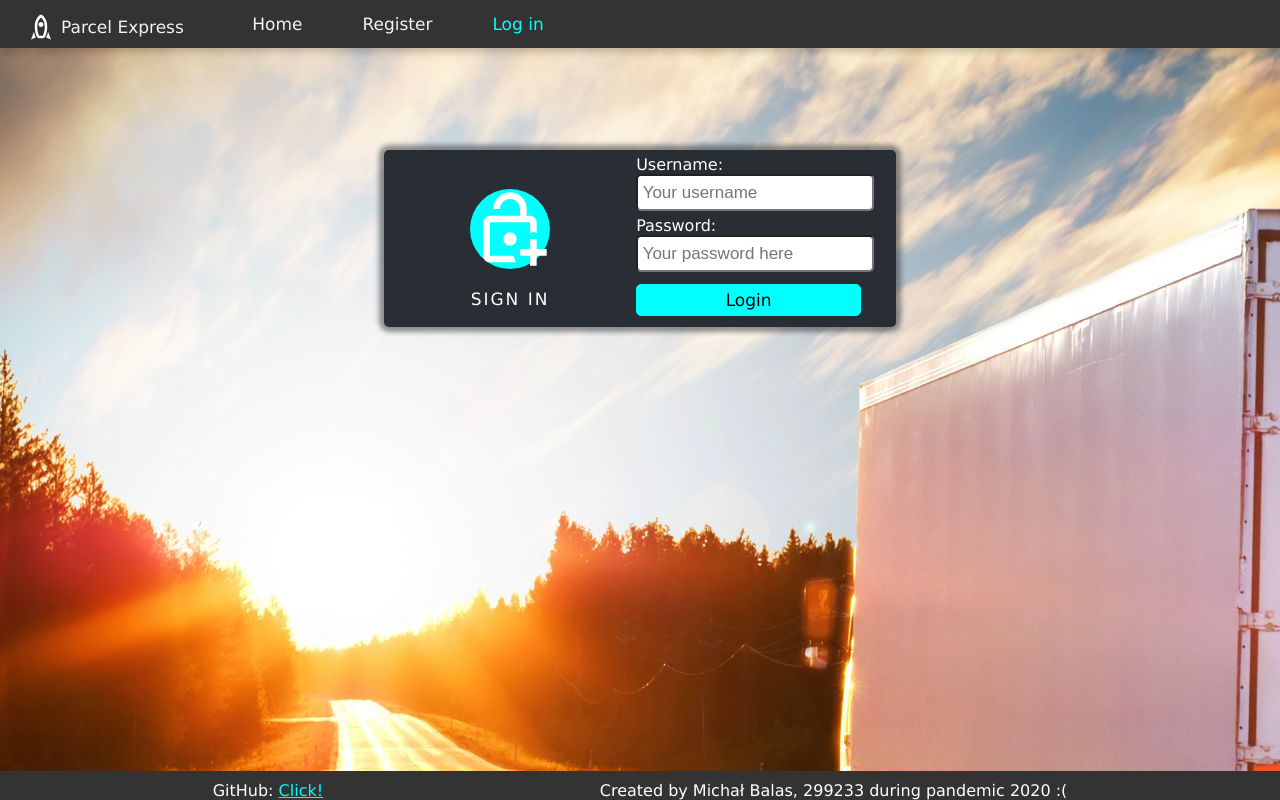
After one commit to Salabim-mb/lab_web, a Flask app: page /sender/login in a window 1280 px wide. The commit adds this page. Run offline with Flask 2, Linux system fonts and the light colour scheme.

Commit message:
added authentication and login page, does not return cookie yet

```diff
--- a/app/app.py
+++ b/app/app.py
@@ -1,18 +1,106 @@
 import os
 
-from flask import Flask, render_template, send_from_directory
+from flask import Flask, render_template, send_from_directory, request, make_response
+from dotenv import load_dotenv
+from flask_session import Session
+from redis import StrictRedis
+from bcrypt import checkpw, hashpw, gensalt
+
+load_dotenv()
+REDIS_HOST = os.getenv("REDIS_HOST")
+REDIS_PASS = os.getenv("REDIS_PASS")
+db = StrictRedis(REDIS_HOST, db=21, password=REDIS_PASS)
+
+SESSION_TYPE = "redis"
+SESSION_REDIS = db
+app = Flask(__name__)
+app.config.from_object(__name__)
+app.secret_key = os.getenv("SECRET_KEY")
+ses = Session(app)
+salt = gensalt(12)
+
 
 app = Flask(__name__, static_url_path="/static")
 
 
+# def check_username_available(login):
+#     return db.hexists(f'user:{login}', "email") is None
+
+
+def save_user(firstname, lastname, email, password, login, address):
+    try:
+        password = password.encode()
+        hashed = hashpw(password, salt)
+        db.hset(f'user:{login}', "password", hashed)
+        db.hset(f'user:{login}', "email", email)
+        db.hset(f'user:{login}', "firstname", firstname)
+        db.hset(f'user:{login}', "lastname", lastname)
+        db.hset(f'user:{login}', "address", address)
+        return True
+    except Exception:
+        return False
+
+
+def verify_user(login, password):
+    password = password.encode()
+    hashed = db.hget(f'user:{login}', 'password')
+    if not hashed:
+        print(f'Account for {login} does not exist')
+        return False
+    return checkpw(password, hashed)
+
+
+# FRONTEND
 @app.route('/')
 def render_main():
     return render_template("index.html")
 
 
-@app.route('/sender/register')
+@app.route('/sender/register', methods=['GET'])
 def render_sign_up():
     return render_template("register.html")
+
+
+@app.route('/sender/login', methods=['GET'])
+def render_sign_in():
+    return render_template("login.html")
+
+
+# BACKEND
+@app.route('/sender/register', methods=['POST'])
+def sign_up():
+    firstname = request.form.get("firstname")
+    lastname = request.form.get("lastname")
+    login = request.form.get("login")
+    password = request.form.get("password")
+    rep_password = request.form.get("rep_password")
+    email = request.form.get("email")
+    address = request.form.get("address")
+
+    if None in [firstname, lastname, login, password, email, address]:
+        return make_response('Invalid data -- some fields are empty.', 400)
+
+    if password != rep_password:
+        return make_response("Passwords don't match", 400)
+
+    save_user(firstname, lastname, email, password, login, address)
+
+    response = make_response("", 301)
+    response.headers["Location"] = "/sender/login"
+    return response
+
+
+@app.route('/sender/login', methods=['POST'])
+def sign_in():
+    login = request.form.get('login')
+    password = request.form.get('password')
+
+    if None in [login, password] or verify_user(login, password) is False:
+        return make_response('Invalid credentials', 400)
+
+    res = make_response("", 301)
+    res.headers['Location'] = "/dashboard"
+    return res
 
 
 @app.route('/favicon.ico')
@@ -22,4 +110,4 @@ def favicon():
 
 
 if __name__ == '__main__':
-    app.run()
+    app.run(host="0.0.0.0", port=5000)
--- a/app/static/resources/register.js
+++ b/app/static/resources/register.js
@@ -7,7 +7,7 @@ window.onload = () => {
 }
 
 let postRegister = async (data) => {
-    let url = `${BACKEND_PATH}sender/register`;
+    let url = `/sender/register`;
 
     const res = await fetch(url, {
         method: "POST",
--- a/app/templates/index.html
+++ b/app/templates/index.html
@@ -19,6 +19,7 @@
             </div>
             <a class="active" href="/">Home</a>
             <a href="/sender/register">Register</a>
+            <a href="/sender/login">Log in</a>
         </header>
         <div class="parallax__bg top">
             <div class="caption">
--- /dev/null
+++ b/app/templates/login.html
@@ -0,0 +1,70 @@
+<!DOCTYPE html>
+<html lang="en">
+<head>
+    <meta charset="UTF-8">
+    <link rel="stylesheet" href="../static/styles/global.css" />
+    <link rel="stylesheet" href="../static/styles/register.css" />
+    <script src="../static/resources/login.js"></script>
+    <script src="../static/resources/global.js"></script>
+    <script src="../static/resources/proto.js"></script>
+    <title>Parcel express</title>
+</head>
+<body>
+    <header id="navbar" class="on_top">
+        <div id="company">
+            <p>
+                <img id="company-logo" src="../static/assets/rocket-outline.svg" alt="Parcel Express" />
+                <span id="company-name">
+                    Parcel Express
+                </span>
+            </p>
+        </div>
+        <a href="/">Home</a>
+        <a href="/sender/register">Register</a>
+        <a class="active" href="/sender/login">Log in</a>
+    </header>
+<section id="card">
+        <div id="card-header">
+            <span class="dot">
+                <img src="../static/assets/lock-open-plus-outline.svg" alt="Register" />
+            </span>
+            <span id="card-title">SIGN IN</span>
+        </div>
+        <form action="/sender/login" method="post" id="form" enctype="multipart/form-data">
+            <div id="card-body">
+                <p id="input-" class="input__container">
+                    <label for="username">Username:</label>
+                    <input
+                            id="username"
+                            type="text"
+                            class="input__box"
+                            name="login"
+                            required
+                            placeholder="Your username"
+                    />
+                </p>
+                <p id="input-" class="input__container">
+                    <label for="password">Password:</label>
+                    <input
+                            id="password"
+                            type="password"
+                            class="input__box"
+                            name="password"
+                            required
+                            placeholder="Your password here"
+                    />
+                </p>
+            </div>
+            <button type="submit" id="submit-btn">Login</button>
+        </form>
+    </section>
+    <footer>
+            <span id="github">
+                GitHub: <a href="https://github.com/Salabim-mb/lab_web">Click!</a>
+            </span>
+            <span id="sign">
+                Created by Michał Balas, 299233 during pandemic 2020 :(
+            </span>
+        </footer>
+</body>
+</html>
--- a/requirements.txt
+++ b/requirements.txt
@@ -1,2 +1,6 @@
 Flask~=1.1.2
 gunicorn==19.10.0
+redis~=3.5.3
+Flask-Session==0.3.2
+python-dotenv==0.15.0
+bcrypt==3.2.8
```
Also changed, not shown: app/templates/register.html (+19 -19 lines), app/static/resources/login.js (added), 1 other file.
